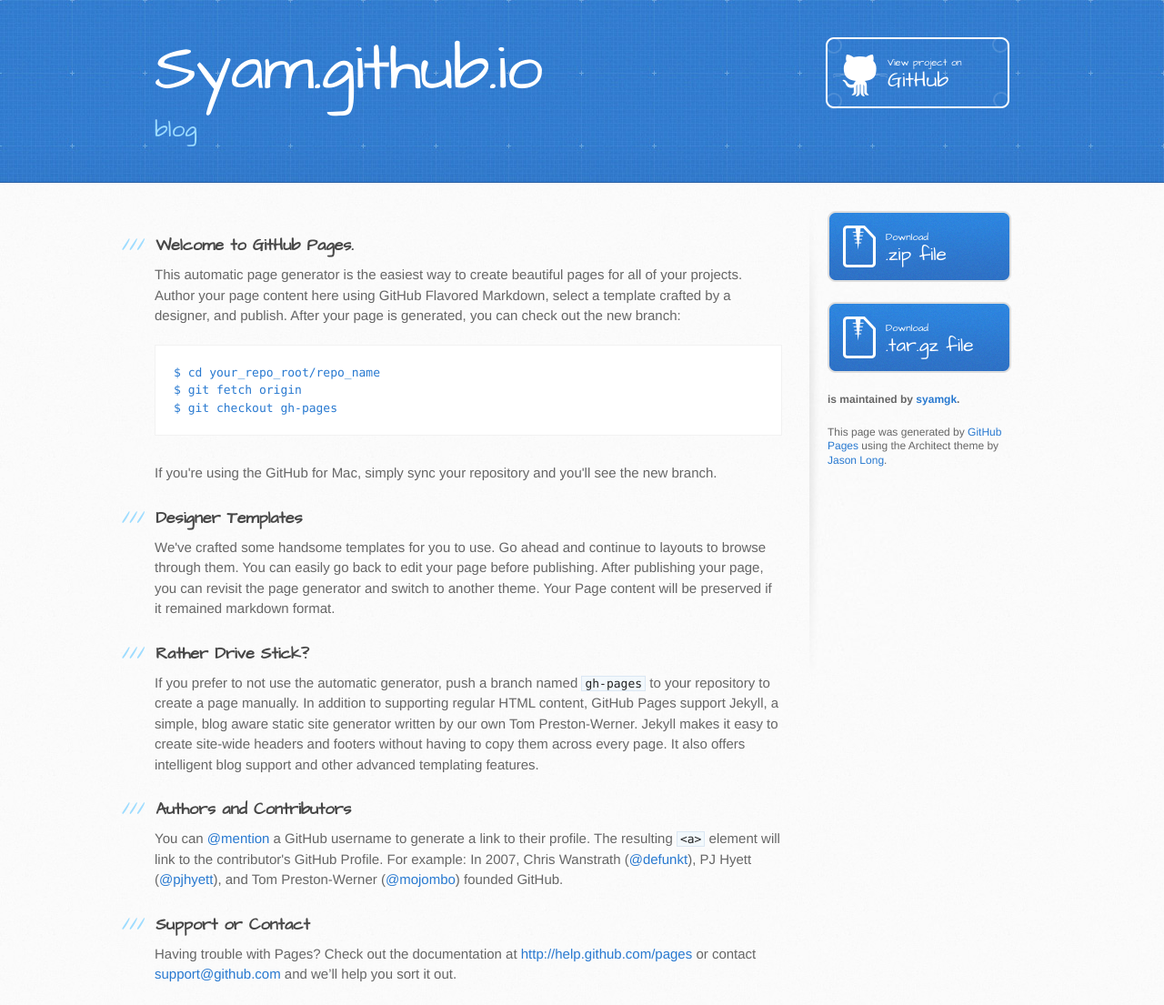
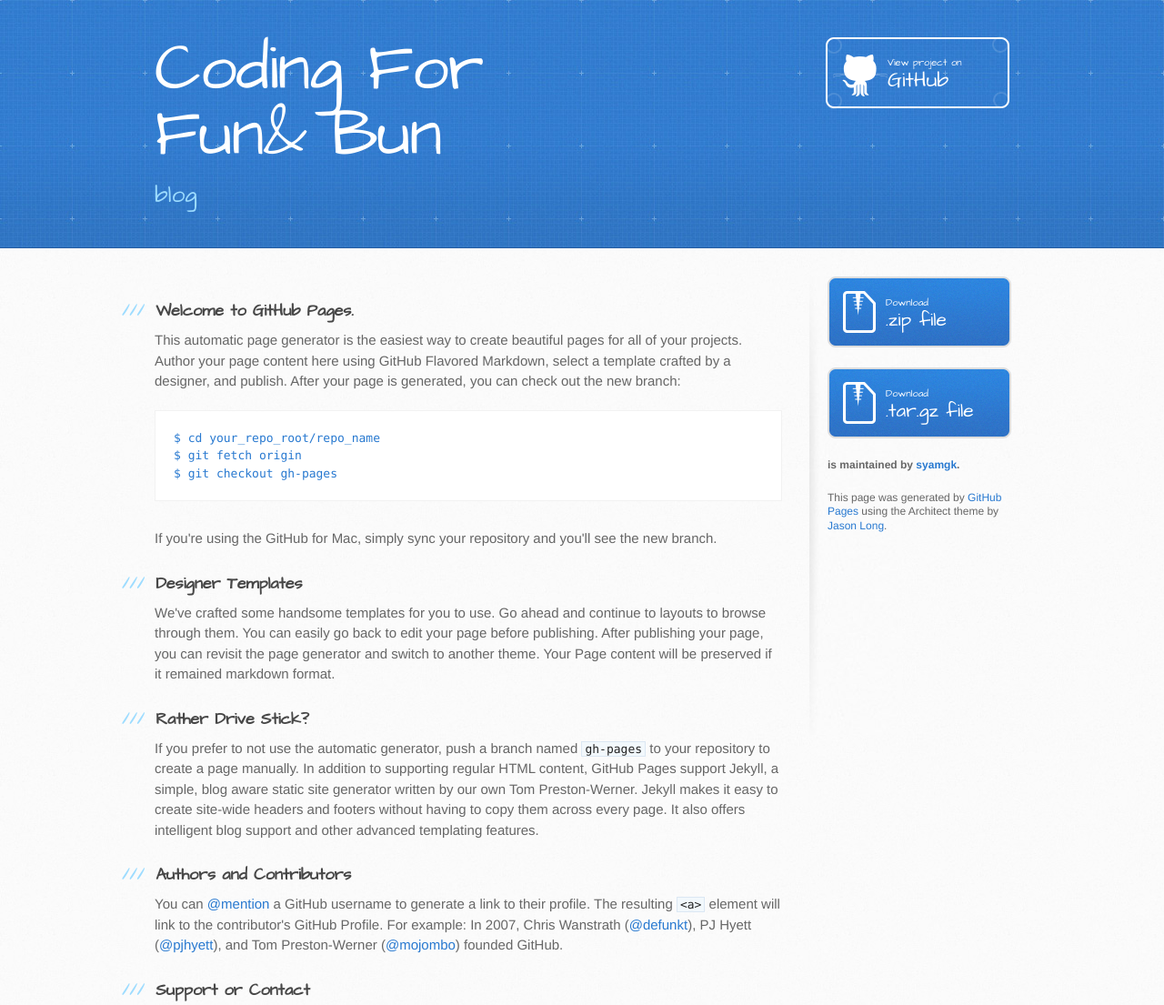
Before and after one commit to syamgk/sgk, a plain HTML site: page index.html in a window 1280 px wide. Shown: the top 1105 px of the page at 91% size. Drawn offline with Linux system fonts and the light colour scheme.

Commit message:
Update index.html

```diff
--- a/index.html
+++ b/index.html
@@ -13,13 +13,13 @@
     <script src="//html5shiv.googlecode.com/svn/trunk/html5.js"></script>
     <![endif]-->
 
-    <title>Syam.github.io by syamgk</title>
+    <title>Tecno_visioN</title>
   </head>
 
   <body>
     <header>
       <div class="inner">
-        <h1>Syam.github.io</h1>
+        <h1>Coding For Fun& Bun</h1>
         <h2>blog</h2>
         <a href="https://github.com/syamgk/syam.github.io" class="button"><small>View project on</small> GitHub</a>
       </div>
```
